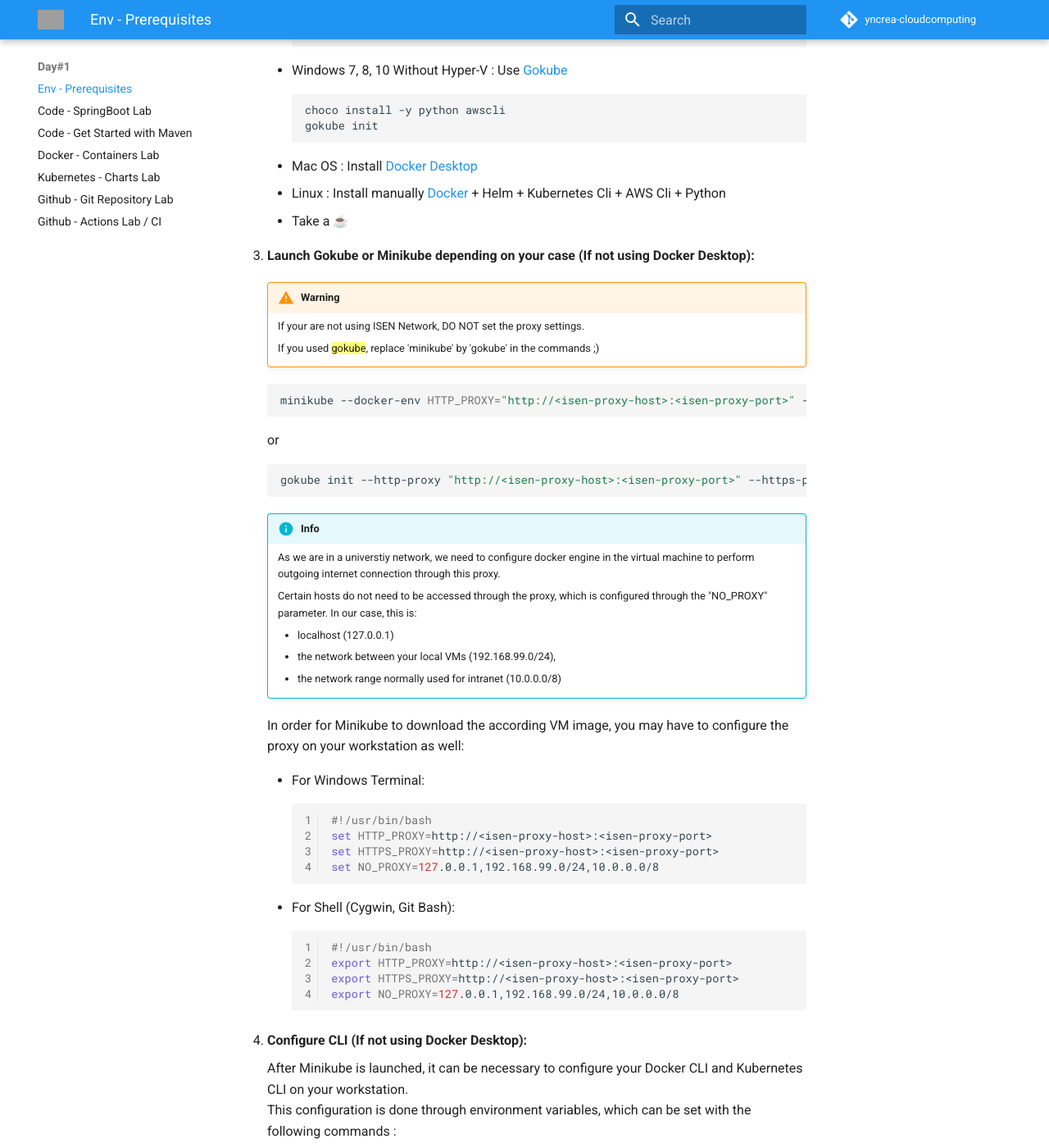
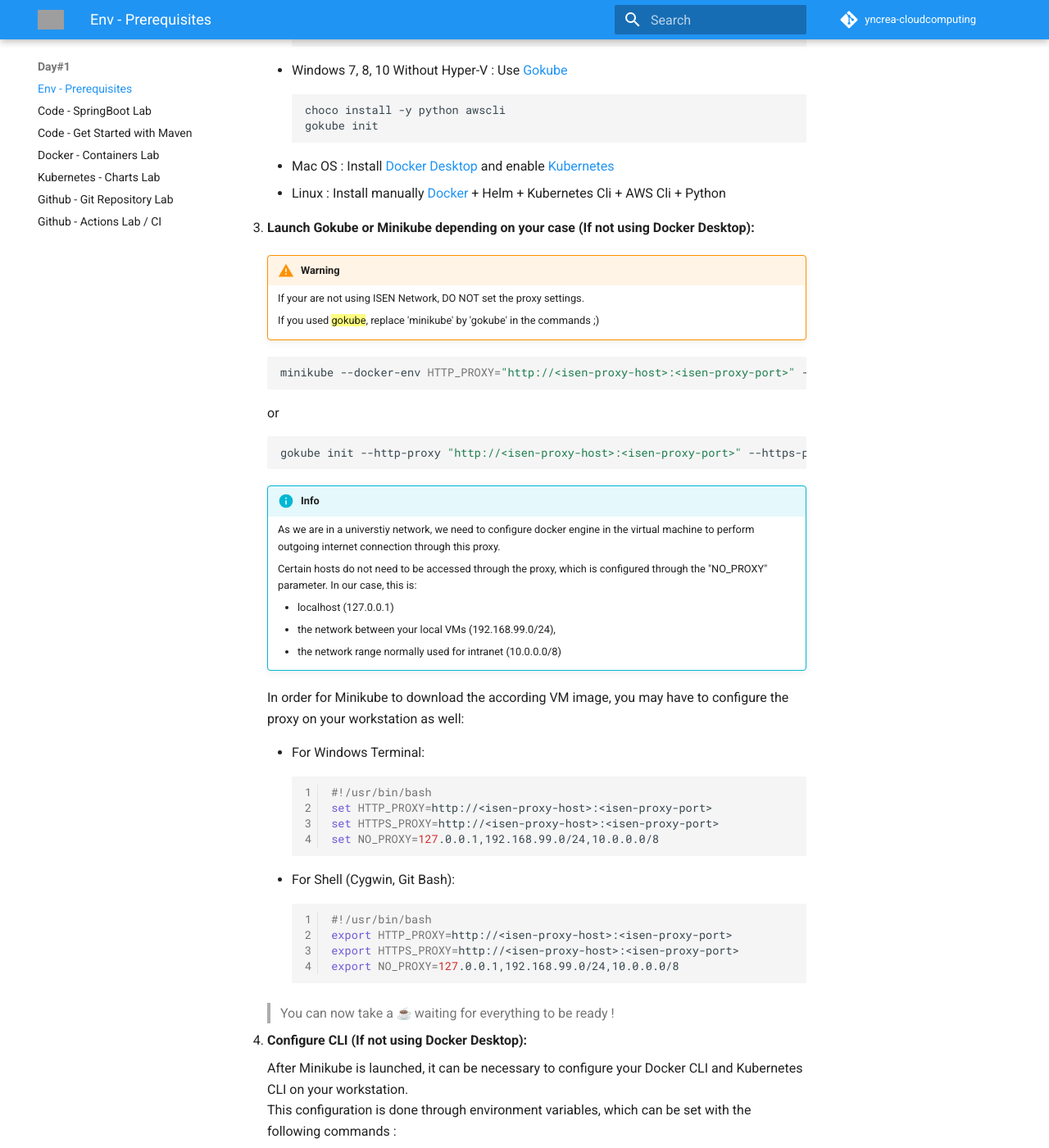
Before and after one commit to jurocknsail/yncrea-cloudcomputing, an MkDocs documentation site: the page built from docs/prerequisites.md, in a window 1280 px wide and 1400 px high, scrolled down 1586 px. Shown: the whole window at 82% size. Built offline with MkDocs 1.6.1 and Material for MkDocs 9.7.7, drawn with Linux system fonts in a browser that asks for light colours; emoji names are drawn with the system emoji font; comment, search, counter and statistics services are not loaded; grey boxes are pictures that could not be loaded.

Commit message:
Updating prereq

````diff
--- a/docs/prerequisites.md
+++ b/docs/prerequisites.md
@@ -61,11 +61,9 @@ The diagram on the bottom of this page is designed to help you to understand how
        gokube init
        ```
 
-    - Mac OS : Install [Docker Desktop](https://docs.docker.com/docker-for-mac/install/)
+    - Mac OS : Install [Docker Desktop](https://docs.docker.com/docker-for-mac/install/) and enable [Kubernetes](https://docs.docker.com/docker-for-windows/#kubernetes)
 
     - Linux : Install manually [Docker](https://docs.docker.com/engine/install/#server) + Helm + Kubernetes Cli + AWS Cli + Python
-
-    - Take a :coffee:
 
 1. **Launch Gokube or Minikube depending on your case (If not using Docker Desktop):**
 
@@ -108,6 +106,10 @@ The diagram on the bottom of this page is designed to help you to understand how
             export HTTP_PROXY=http://<isen-proxy-host>:<isen-proxy-port>
             export HTTPS_PROXY=http://<isen-proxy-host>:<isen-proxy-port>
             export NO_PROXY=127.0.0.1,192.168.99.0/24,10.0.0.0/8
+
+
+    >  You can now take a :coffee: waiting for everything to be ready !
+
 
 1. **Configure CLI (If not using Docker Desktop):**
 
````
